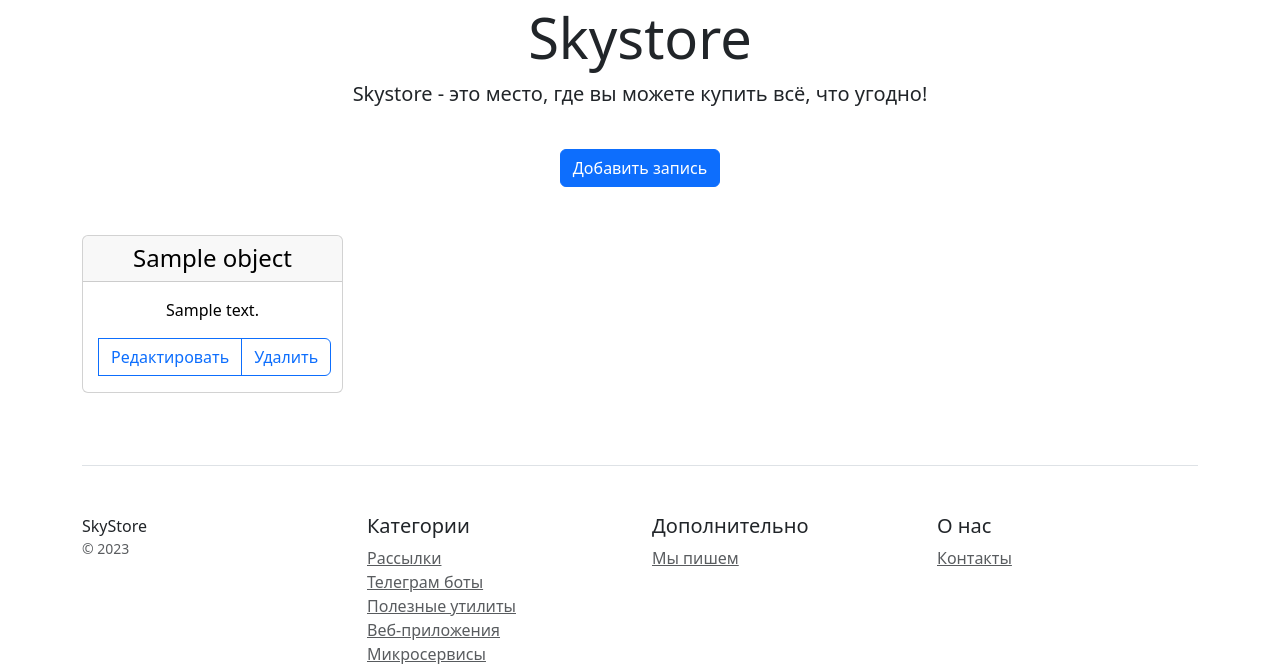
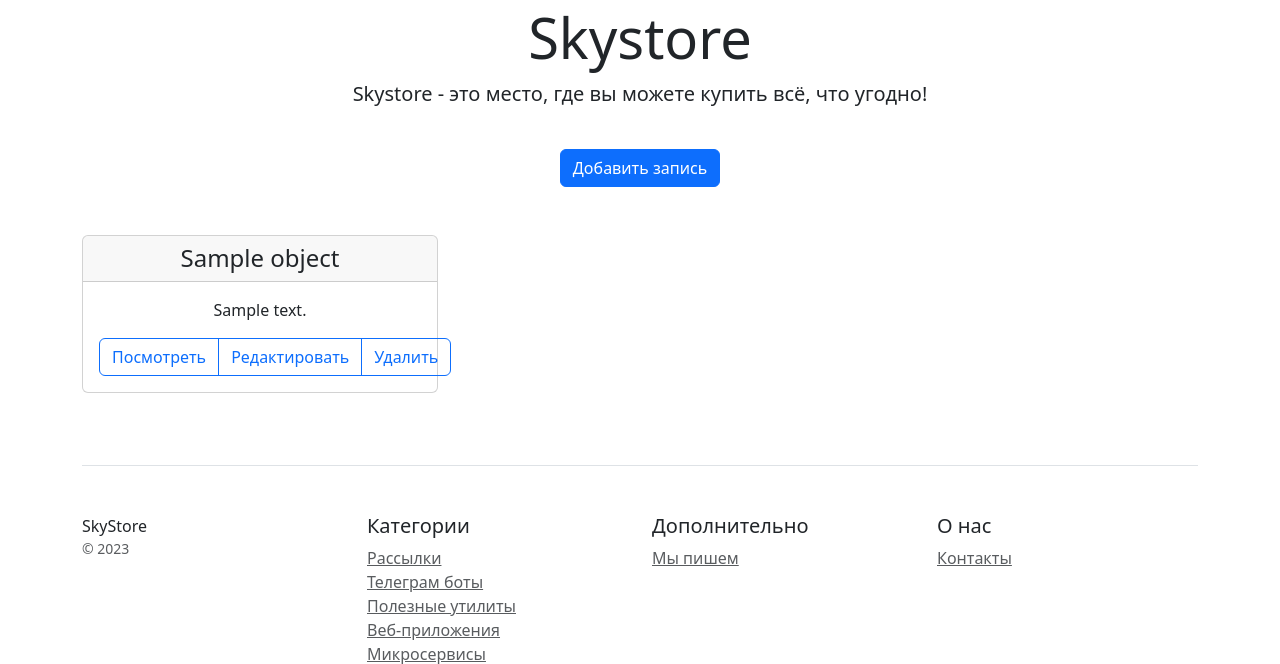
Before and after one commit to julyashap/marketplace_django, a Django app: template catalog/templates/catalog/blog_list.html in a window 1280 px wide. Shown: the part 135-799 px from the top of the page. Run offline with Django 5.2, Linux system fonts and the light colour scheme; the template is opened without the code that fills it: most values are stand-ins (such as "Sample title", 1, 10 or a date in 2020); data that the repository does not hold is empty; some libraries are stand-ins or nearby versions.

Commit message:
Add button "Посмотреть" in blog_list.html

```diff
--- a/catalog/templates/catalog/blog_list.html
+++ b/catalog/templates/catalog/blog_list.html
@@ -5,8 +5,7 @@
 </div>
 <div class="row text-center">
     {% for object in object_list %}
-    <div class="col-3">
-        <a href="{% url 'catalog:blog_detail' object.pk %}" style="text-decoration: none; color: #000">
+    <div class="col-4">
             <div class="card mb-4 box-shadow">
                 <div class="card-header">
                     <h4 class="my-0 font-weight-normal">{{ object.title }}</h4>
@@ -15,12 +14,14 @@
                     <p>{{ object.body|slice:100 }}</p>
                     <div class="btn-group" role="group">
                         <a class="btn btn-outline-primary"
-                           href="{% url 'catalog:update_blog' object.pk %}">Редактировать</a>
-                        <a class="btn btn-outline-primary" href="{% url 'catalog:delete_blog' object.pk %}">Удалить</a>
+                            href="{% url 'catalog:blog_detail' object.pk %}">Посмотреть</a>
+                        <a class="btn btn-outline-primary"
+                            href="{% url 'catalog:update_blog' object.pk %}">Редактировать</a>
+                        <a class="btn btn-outline-primary"
+                           href="{% url 'catalog:delete_blog' object.pk %}">Удалить</a>
                     </div>
                 </div>
             </div>
-        </a>
     </div>
     {% endfor %}
 </div>
```
